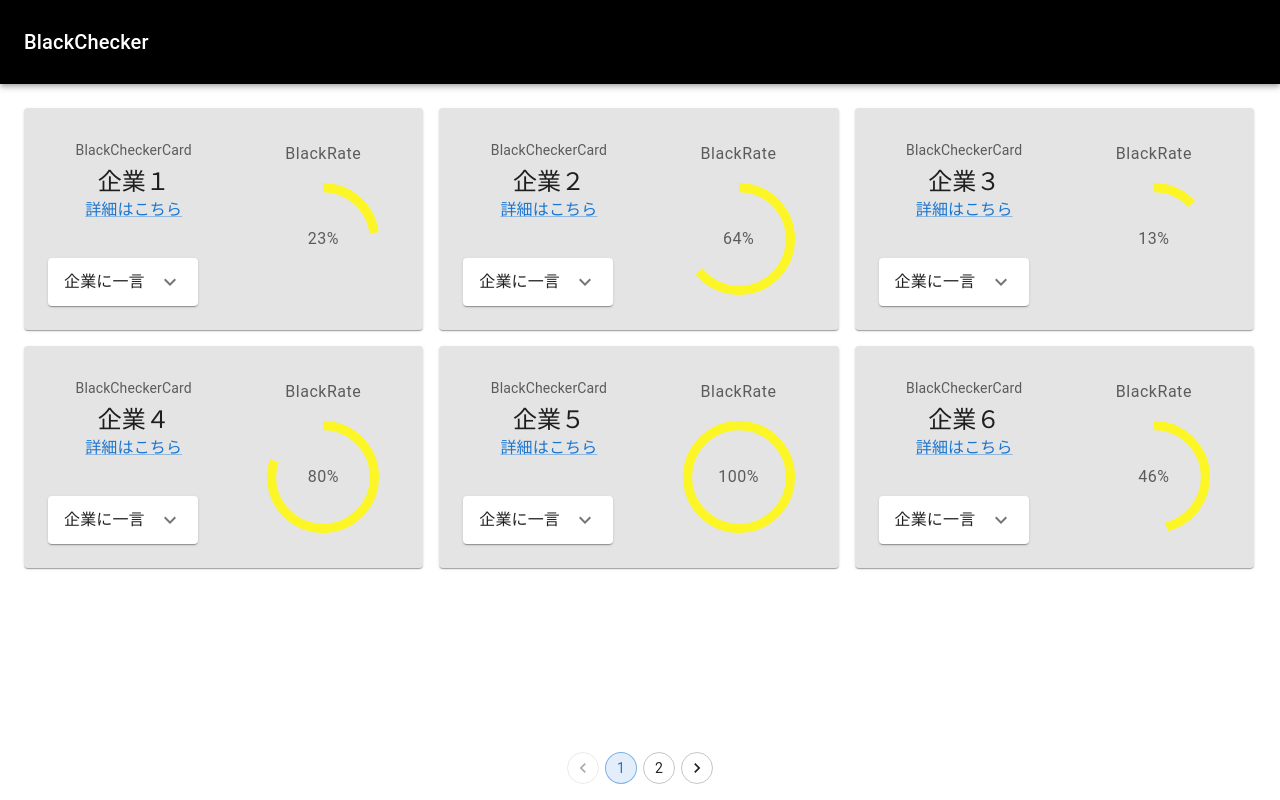
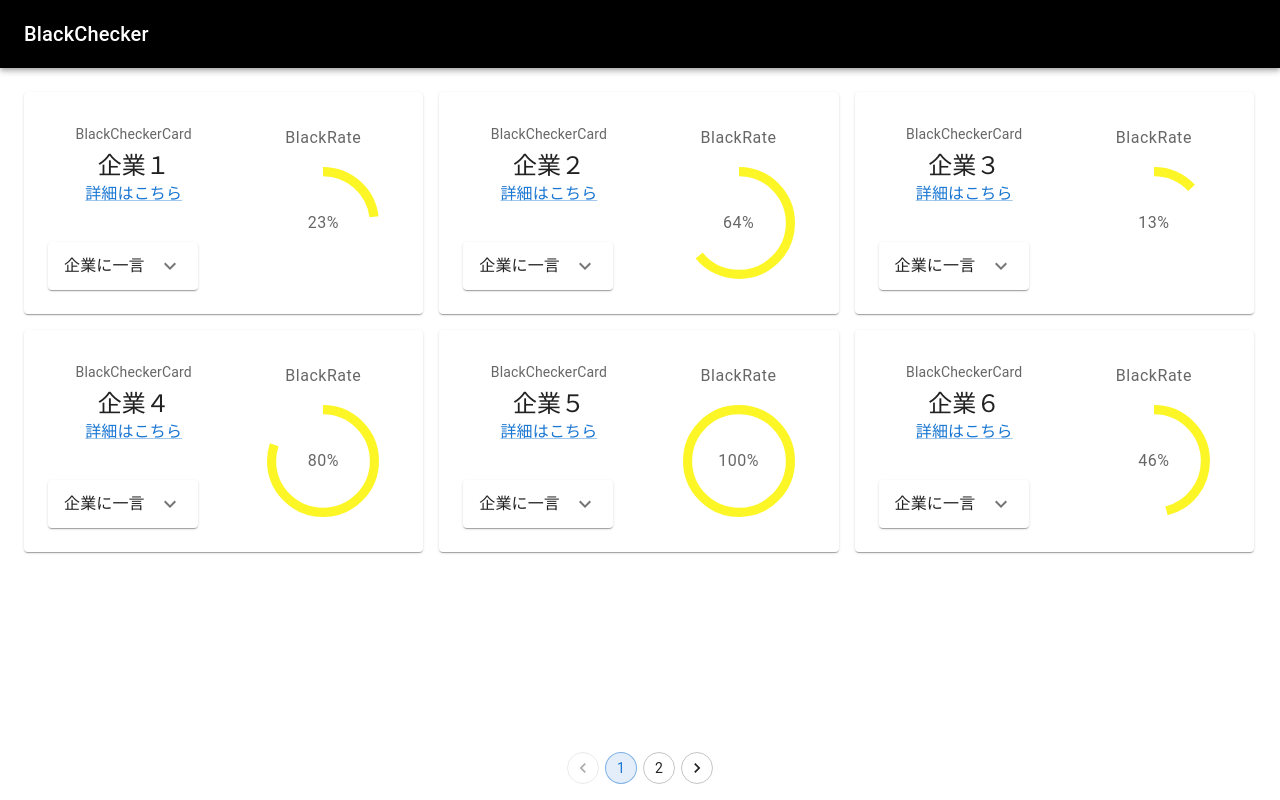
Before and after one commit to MonkeyHackParty/team4, a React (Vite) app in the folder frontend/: page /result in a window 1280 px wide. Built offline with nearby package versions, Linux system fonts and the light colour scheme.

Commit message:
design調整

```diff
--- a/frontend/src/page/components/ButtonAppBar.tsx
+++ b/frontend/src/page/components/ButtonAppBar.tsx
@@ -8,9 +8,9 @@ import { Box } from '@mui/material';
 const ButtonAppBar: React.FC = () => {
   return (
     <Box sx={{ flexGrow: 1 }}>
-      <AppBar position="static" sx={{ backgroundColor: '#000000' }}>
-        <Toolbar sx={{ height:'30',padding:'0'}}>
-          <Typography variant="h6" component="div" sx={{ flexGrow: 1 ,textAlign: 'left'}}>
+      <AppBar position="static" sx={{ backgroundColor: 'black' }}>
+        <Toolbar variant="dense">
+          <Typography variant="h6" color="inherit" component="div">
             BlackChecker
           </Typography>
         </Toolbar>
--- a/frontend/src/page/components/CardFormat.tsx
+++ b/frontend/src/page/components/CardFormat.tsx
@@ -19,7 +19,7 @@ interface CardFormatProps {
 const CardFormat: React.FC<CardFormatProps> = ({ Name, CLink, AccordionContent, BlackRate }) => {
   return (
     <Box sx={{ display: 'flex', justifyContent: 'center', width: '32.2%' }}>
-      <Card sx={{ minWidth: 275, width: '100%', display: 'flex', flexDirection: 'row', backgroundColor: '#E4E4E4'}}>
+      <Card sx={{ minWidth: 275, width: '100%', display: 'flex', flexDirection: 'row', backgroundColor: '#FFFFFF'}}>
         <Box sx={{ flex: 1, padding: 2 }}>
           <CardContent>
             <Typography gutterBottom sx={{ color: 'text.secondary', fontSize: 14 }}>
```
